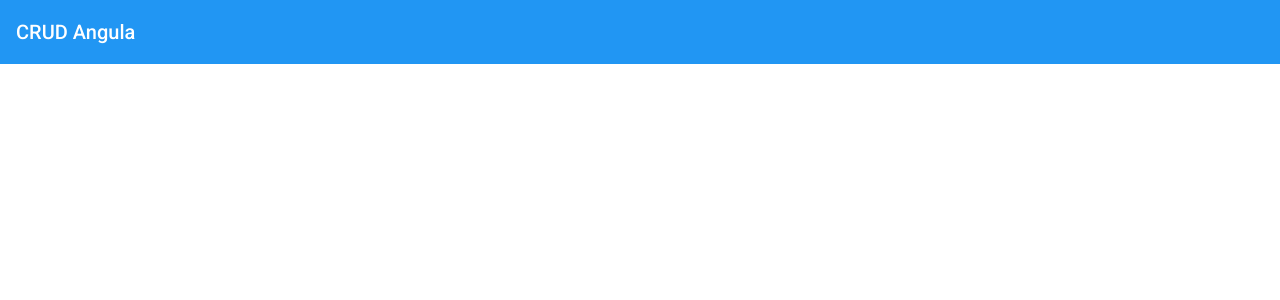
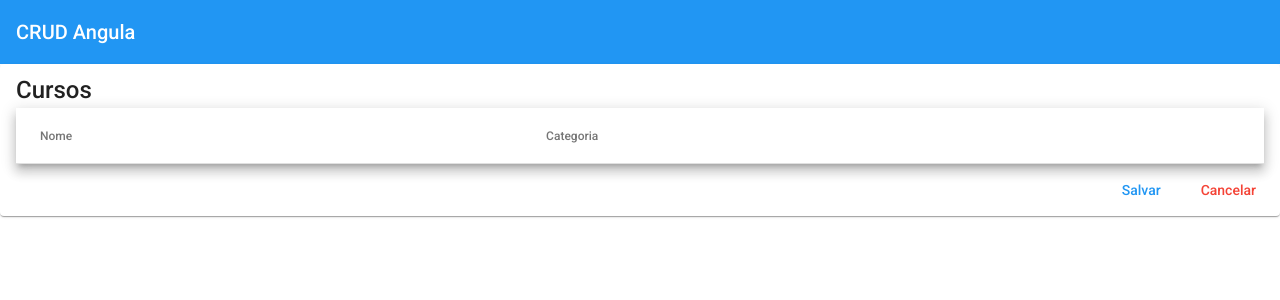
Before and after one commit to LFC94/Angular-Curso-AngulaMaisSpring, an Angular app: page /courses in a window 1280 px wide. Before the commit this address led to /. Shown: the top 300 px of the page. Built offline with nearby package versions, Linux system fonts and the light colour scheme.

Commit message:
Criando a ista de cursos

```diff
--- a/src/app/app-routing.module.ts
+++ b/src/app/app-routing.module.ts
@@ -1,10 +1,22 @@
+import { CoursesModule } from './courses/courses.module';
 import { NgModule } from '@angular/core';
 import { RouterModule, Routes } from '@angular/router';
 
-const routes: Routes = [];
+const routes: Routes = [
+  {
+    path: '',
+    redirectTo: 'courses',
+    pathMatch: 'full',
+  },
+  {
+    path: 'courses',
+    loadChildren: () =>
+      import('./courses/courses.module').then((m) => m.CoursesModule),
+  },
+];
 
 @NgModule({
   imports: [RouterModule.forRoot(routes)],
-  exports: [RouterModule]
+  exports: [RouterModule],
 })
-export class AppRoutingModule { }
+export class AppRoutingModule {}
--- /dev/null
+++ b/src/app/courses/courses/courses.component.html
@@ -0,0 +1,23 @@
+<mat-card>
+  <mat-card-title>Cursos</mat-card-title>
+  <table mat-table [dataSource]="courses" class="mat-elevation-z8">
+    <!-- Name Column -->
+    <ng-container matColumnDef="nome">
+      <th mat-header-cell *matHeaderCellDef>Nome</th>
+      <td mat-cell *matCellDef="let course">{{ course.nome }}</td>
+    </ng-container>
+
+    <!-- Categoria Column -->
+    <ng-container matColumnDef="categoria">
+      <th mat-header-cell *matHeaderCellDef>Categoria</th>
+      <td mat-cell *matCellDef="let course">{{ course.categoria }}</td>
+    </ng-container>
+
+    <tr mat-header-row *matHeaderRowDef="displayedColumns"></tr>
+    <tr mat-row *matRowDef="let row; columns: displayedColumns"></tr>
+  </table>
+  <mat-card-actions align="end">
+    <button mat-button color="primary">Salvar</button>
+    <button mat-button color="warn">Cancelar</button>
+  </mat-card-actions>
+</mat-card>
--- /dev/null
+++ b/src/app/courses/courses/courses.component.scss
@@ -0,0 +1,3 @@
+table {
+  width: 100%;
+}
--- /dev/null
+++ b/src/app/courses/courses/courses.component.ts
@@ -0,0 +1,21 @@
+import { Component, OnInit } from '@angular/core';
+import { Course } from '../model/course';
+
+@Component({
+  selector: 'app-courses',
+  templateUrl: './courses.component.html',
+  styleUrls: ['./courses.component.scss'],
+})
+export class CoursesComponent implements OnInit {
+  courses: Course[] = [];
+  displayedColumns: string[] = ['nome', 'categoria'];
+
+  constructor() {}
+
+  ngOnInit(): void {
+    // this.courses = [
+    //   { _id: 1, nome: 'Angular', categoria: 'Js' },
+    //   { _id: 2, nome: 'Laravel', categoria: 'PHP' },
+    // ];
+  }
+}
--- /dev/null
+++ b/src/app/courses/model/course.ts
@@ -0,0 +1,5 @@
+export interface Course {
+  _id: number;
+  nome: string;
+  categoria: string;
+}
```
Also changed, not shown: src/app/courses/courses-routing.module.ts (added, +17 -0 lines), src/app/courses/courses.module.ts (added, +12 -0 lines), 1 other file (tests, documents, lock files or other folders).
